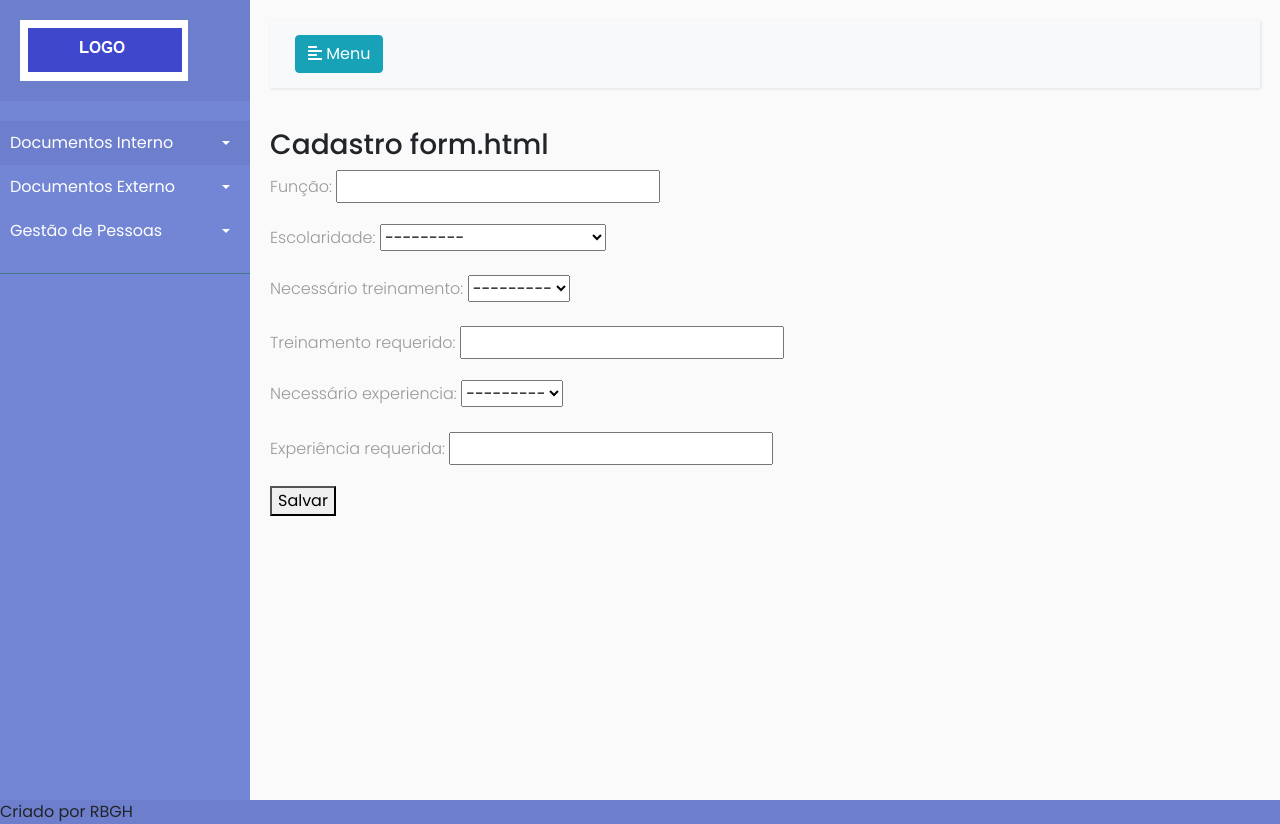
After one commit to RobertaHauser/intranet-iso9001, a Django app: page /for_reh_001c/ in a window 1280 px wide. The commit adds this page. Run offline with Django 3.2, Linux system fonts and the light colour scheme; some libraries are stand-ins or nearby versions.

Commit message:
create for-reh-001

```diff
--- /dev/null
+++ b/gestaologin/templates/form.html
@@ -0,0 +1,12 @@
+{%extends 'base.html'%}
+{% load static %}
+{% block conteudo %}
+    <div class="content">
+        <div><h3>Cadastro form.html</h3></div>
+        <form action="" method="POST" enctype="multipart/form-data">
+            {% csrf_token %}
+            {{form.as_p}}
+            <button type="submit" class="btn-salvar">Salvar</button>
+        </form>
+    </div>
+{% endblock conteudo %}
--- a/gestaopessoas/templates/for_reh_001r.html
+++ b/gestaopessoas/templates/for_reh_001r.html
@@ -5,7 +5,7 @@
     <div>
         <h3>Descrição de Cargos</h3>
         <div style='text-align:right'>
-            <a href="#" class="btn-adicionar"><span class="material-icons">add_circle</span></a>
+            <a href="{% url 'for_reh_001c'%}" class="btn-adicionar"><span class="material-icons">add_circle</span></a>
         </div>
         <p><i>Acesso para edição (usuário:grh - senha:senh@123)</i></p>
     </div>
--- a/gestaopessoas/urls.py
+++ b/gestaopessoas/urls.py
@@ -1,6 +1,7 @@
 from django.urls import path
-from .views import for_reh_001r
+from .views import for_reh_001c, for_reh_001r
 
 urlpatterns = [
+    path('for_reh_001c/', for_reh_001c.as_view(), name='for_reh_001c'),
     path('for_reh_001r/', for_reh_001r.as_view(), name='for_reh_001r'),
 ]
--- a/gestaopessoas/views.py
+++ b/gestaopessoas/views.py
@@ -1,7 +1,17 @@
 from django.views.generic.list import ListView
+from django.views.generic.edit import CreateView, UpdateView, DeleteView
 from .models import for_reh_001
+from django.urls import reverse_lazy
+
 
 # Create your views here.
+class for_reh_001c(CreateView):
+    #group_required = u"rh1"#somente usuarios do grupo, podem executar
+    model = for_reh_001
+    fields = "__all__"
+    template_name = 'form.html'
+    success_url = reverse_lazy('for_reh_001r')
+
 class for_reh_001r(ListView):
     model = for_reh_001
     template_name = 'for_reh_001r.html'
```
